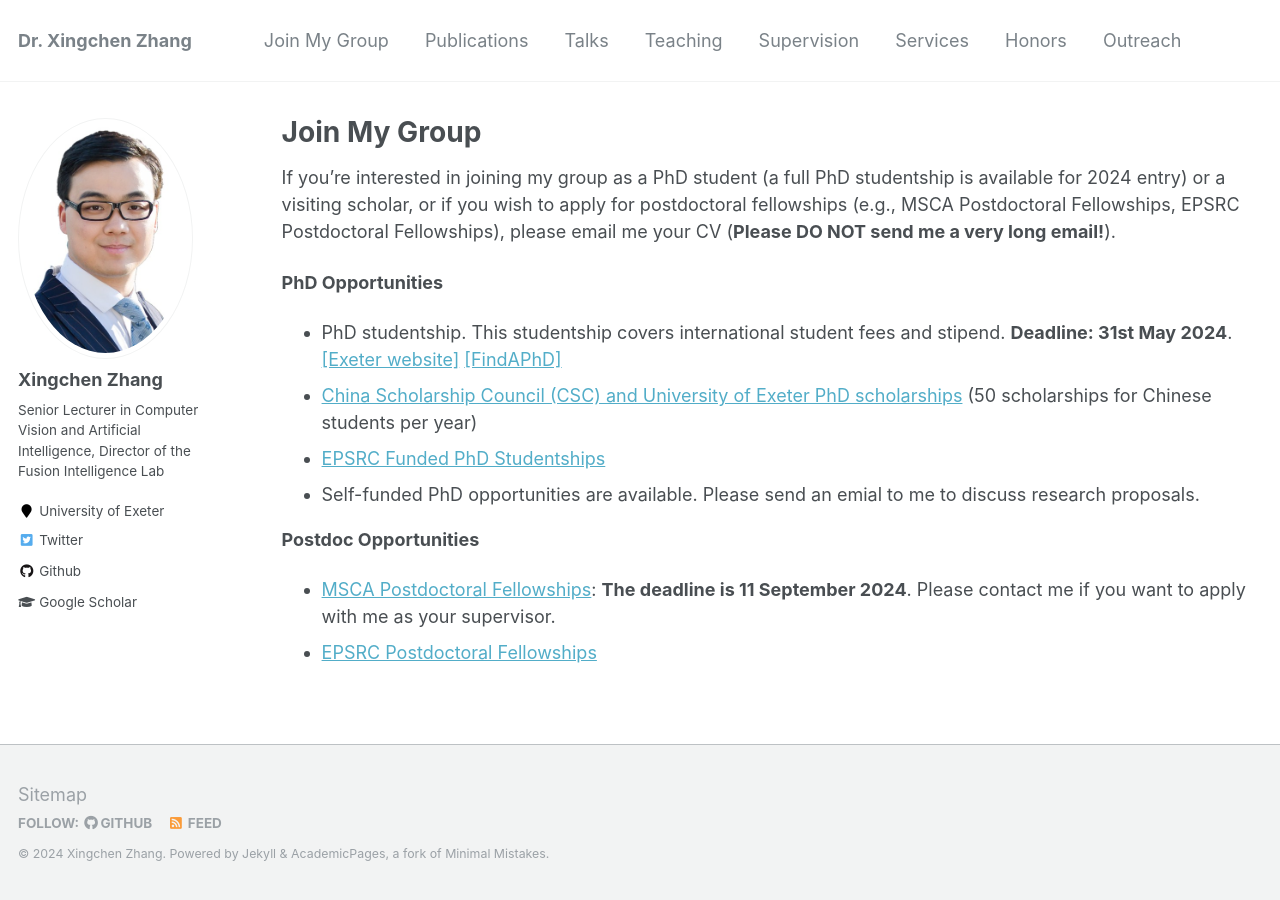
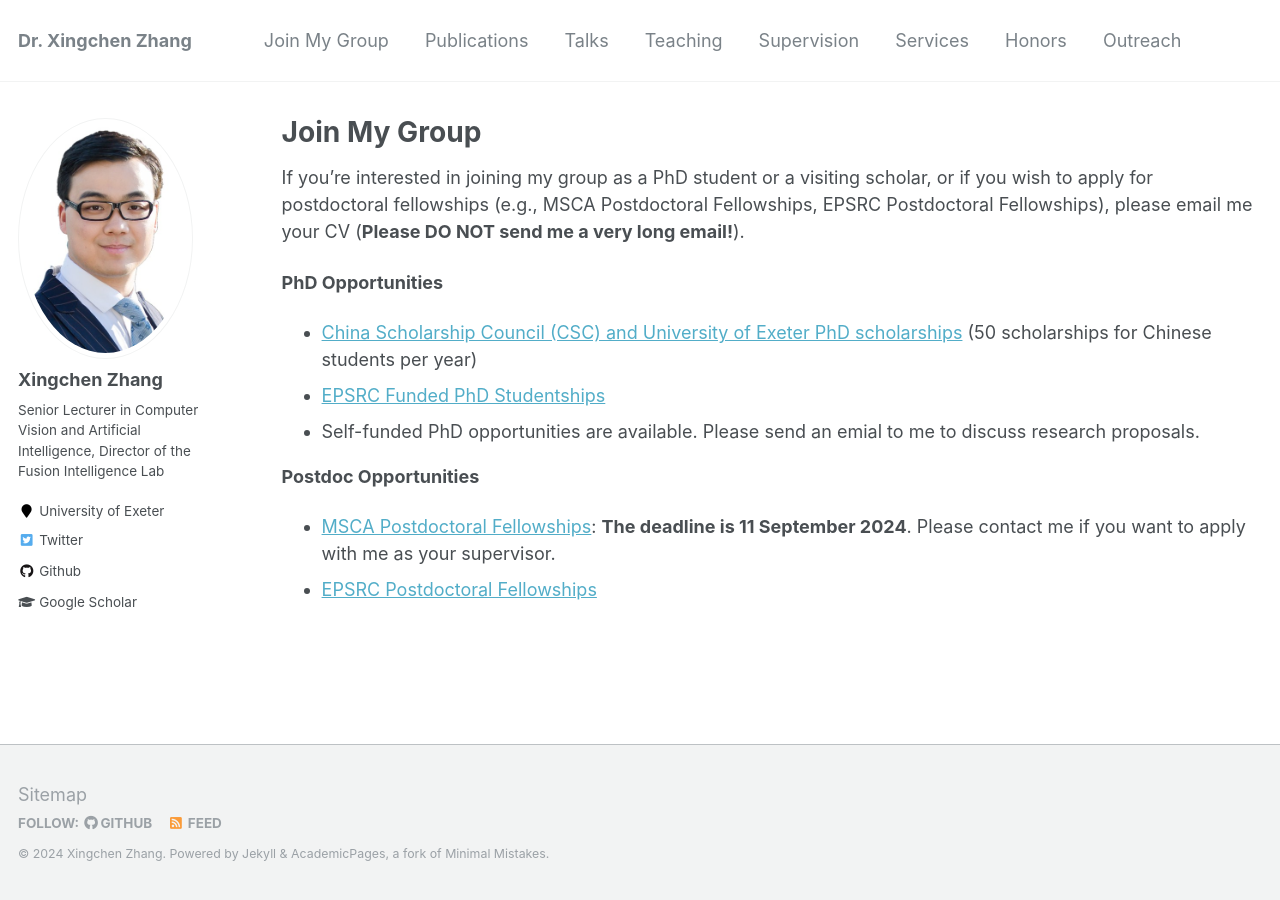
Before and after one commit to xingchenzhang/xingchenzhang.github.io, a Jekyll site: the page built from _pages/vacancies.md, in a window 1280 px wide. Built offline with Jekyll 4.4.1, drawn with Linux system fonts in a browser that asks for light colours.

Commit message:
update studentship information

```diff
--- a/_pages/vacancies.md
+++ b/_pages/vacancies.md
@@ -6,11 +6,10 @@ author_profile: true
 ---
 {% include base_path %}
 
-If you're interested in joining my group as a PhD student (a full PhD studentship is available for 2024 entry) or a visiting scholar, or if you wish to apply for postdoctoral fellowships (e.g., MSCA Postdoctoral Fellowships, EPSRC Postdoctoral Fellowships), please email me your CV (**Please DO NOT send me a very long email!**).
+If you're interested in joining my group as a PhD student or a visiting scholar, or if you wish to apply for postdoctoral fellowships (e.g., MSCA Postdoctoral Fellowships, EPSRC Postdoctoral Fellowships), please email me your CV (**Please DO NOT send me a very long email!**).
 
 **PhD Opportunities**
 
-- PhD studentship. This studentship covers international student fees and stipend. **Deadline: 31st May 2024**. [[Exeter website]](https://www.exeter.ac.uk/study/funding/award/?id=5132) [[FindAPhD]](https://www.findaphd.com/phds/project/deep-learning-for-multimodal-information-fusion-computer-science/?p171812)
 - [China Scholarship Council (CSC) and University of Exeter PhD scholarships](https://www.exeter.ac.uk/study/pg-research/csc-scholarships/) (50 scholarships for Chinese students per year)
 - [EPSRC Funded PhD Studentships](https://www.exeter.ac.uk/study/pg-research/funding/phdfunding/epsrc-dtp-studentships/)
 - Self-funded PhD opportunities are available. Please send an emial to me to discuss research proposals.
```
Also changed, not shown: _pages/about.md (+1 -3 lines).
